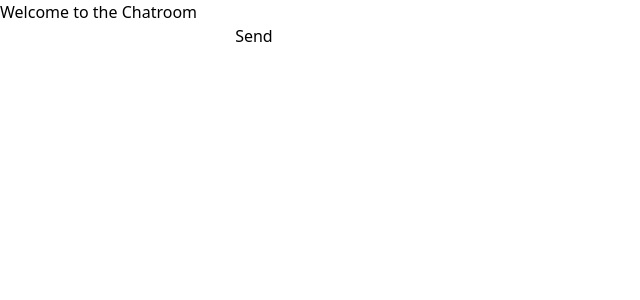
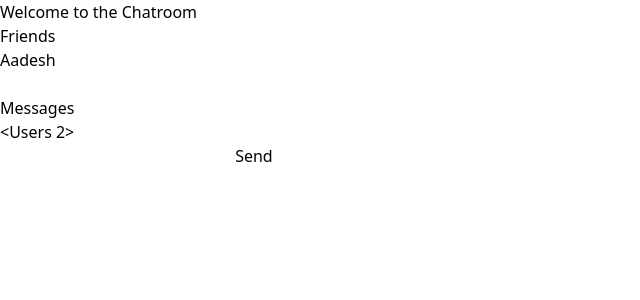
Before and after one commit to ShlokShar/CourseConnect, a Flask app: page /chats in a window 1280 px wide. Shown: the top 300 px of the page, without its empty margins (0-640 px from the left). Run offline with Flask 3, Linux system fonts and the light colour scheme; a user stored in the database is signed in; style sheets or scripts are compiled from the project's sources; some libraries are stand-ins or nearby versions.

Commit message:
cleaned up codes and shows

```diff
--- a/app.py
+++ b/app.py
@@ -20,6 +20,7 @@ def main():
     # user.chatrooms[0].messages = []
     # database.session.commit()
     email = flask.session.get("email")
+
     if email:
         return flask.redirect("/chats")
     # else return launch page
@@ -27,7 +28,6 @@ def main():
 
 
 @app.route("/chats")
-@logged_in
 def chats():
     # return website with user data
     email = flask.session.get("email")
@@ -35,10 +35,37 @@ def chats():
     return flask.render_template("dashboard.html", user=user)
 
 
+@app.route("/add-friends", methods=["GET", "POST"])
+@logged_in
+def add_friends():
+    email = flask.session.get("email")
+    if flask.request.method == "POST":
+        user = Users.get_user(email=email)
+
+        # See which users are not already friends with the user
+        all_users = Users.query.all()
+        current_friends = user.get_friends()
+        if current_friends:
+            current_friends.append(user)
+        else:
+            current_friends = [user]
+        available_friends = [user for user in all_users if user not in current_friends]
+
+        # select random user to be their friend :)
+        friend = random.choice(available_friends)
+        user.add_friend(friend=friend)
+        database.session.commit()
+
+        return flask.redirect("/chats")
+    return flask.render_template("add_friends.html")
+
+
 @app.route("/signup", methods=["GET", "POST"])
 def signup():
     # if user makes new account
     if flask.request.method == "POST":
+        # get sign-in information
+        name = flask.request.form["name"]
         email = flask.request.form["email"]
         password = flask.request.form["password"]
         courses = flask.request.form.getlist("course")
@@ -53,7 +80,7 @@ def signup():
             return flask.render_template("signup.html", error="Email in use!")
         else:
             # creates new user
-            user = Users(email, password, courses)
+            user = Users(name, email, password, courses)
             database.session.add(user)
             database.session.commit()
 
--- a/packages/imports.py
+++ b/packages/imports.py
@@ -4,5 +4,6 @@ from functools import wraps
 from flask_socketio import SocketIO
 from flask_socketio import send, emit
 import flask_socketio
+import random
 
 database = SQLAlchemy()
--- a/packages/models.py
+++ b/packages/models.py
@@ -10,19 +10,35 @@ user_chatroom_association = database.Table('user_chatroom_association',
 
 class Users(database.Model):
     id = database.Column("id", database.Integer, primary_key=True)
+    name = database.Column(database.String(100))
     email = database.Column(database.String(100))
     password = database.Column(database.String(100))
 
     courses = database.Column(database.JSON)
     chatrooms = database.relationship('Chatroom', secondary=user_chatroom_association, back_populates='users')
 
-    def __init__(self, email, password, courses):
+    def __init__(self, name, email, password, courses):
+        self.name = name
         self.email = email
         self.password = password
         self.courses = courses
 
     def add_chatroom(self, chatroom):
         self.chatrooms.append(chatroom)
+
+    def get_friends(self):
+        friends = []
+        for chatroom in self.chatrooms:
+            friends.append(chatroom.get_friend(self))
+
+        return friends
+
+    def add_friend(self, friend):
+        chatroom = Chatroom(self.id, friend.id)
+        self.add_chatroom(chatroom)
+        friend.add_chatroom(chatroom)
+
+        database.session.add(chatroom)
 
     @staticmethod
     def get_user(email=None, id=None):
@@ -50,6 +66,14 @@ class Chatroom(database.Model):
     def clear(self):
         self.messages = []
 
+    def get_friend(self, user):
+        user_a, user_b = map(int, self.name.split("x"))
+        print(user_a, user.id)
+        if user_a == user.id:
+            return Users.get_user(id=user_b)
+        else:
+            return Users.get_user(id=user_a)
+
     @staticmethod
     def get_chatroom(user_1, user_2):
         user_a = min(user_1, user_2)
--- a/templates/dashboard.html
+++ b/templates/dashboard.html
@@ -8,8 +8,18 @@
 </head>
 <body>
     <h1>Welcome to the Chatroom</h1>
+
+    <div>
+        <h1>Friends</h1>
+        {% for chatroom in user.chatrooms %}
+            <p onclick="changeRoom('{{ chatroom.get_friend(user).id }}')">{{ chatroom.get_friend(user).name }}</p>
+        {% endfor %}
+    </div>
+    <br>
+    <p>Messages</p>
     <div id="messages">
         {% for chatroom in user.chatrooms %}
+            {{ chatroom.get_friend(user) }}
             {% for message in chatroom.messages %}
                 {% if message.sender|int() == user.id|int() %}
 
@@ -26,8 +36,11 @@
     <script type="text/javascript">
         let socket = io.connect('http://' + document.domain + ':' + location.port);
 
+        function chooseRoom(friend_id) {
+            socket.emit("change_room", {receiver: friend_id})
+        }
+
         socket.on('connect', function() {
-            // get data as they are the receiver
             let receiver = {{ user.id }} == 2 ? 1 : 2;
             socket.emit('join', { receiver: receiver });
         });
@@ -47,10 +60,6 @@
             socket.emit('send_message', { message: message, user_id: sender });
             document.getElementById('message_input').value = '';
         };
-
-        function addFriend() {
-
-        }
     </script>
 </body>
 </html>
--- a/templates/signup.html
+++ b/templates/signup.html
@@ -10,7 +10,7 @@
     <form action="/signup" method="post">
         <label>Name</label>
         <br>
-        <input type="text" placeholder="John Smith">
+        <input name="name" type="text" placeholder="John Smith">
         <br>
         <label>Email</label>
         <br>
```
Also changed, not shown: templates/add_friends.html (added, +13 -0 lines), instance/users.sqlite3.
